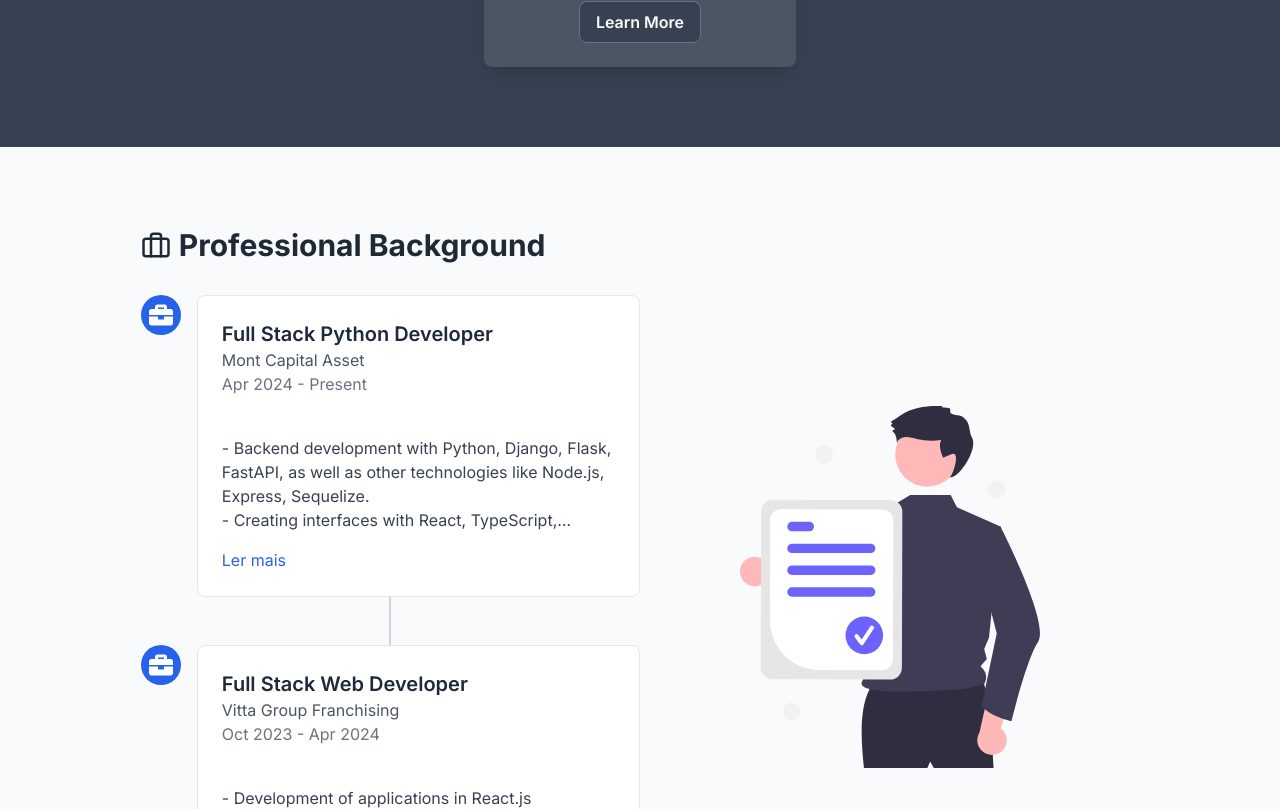
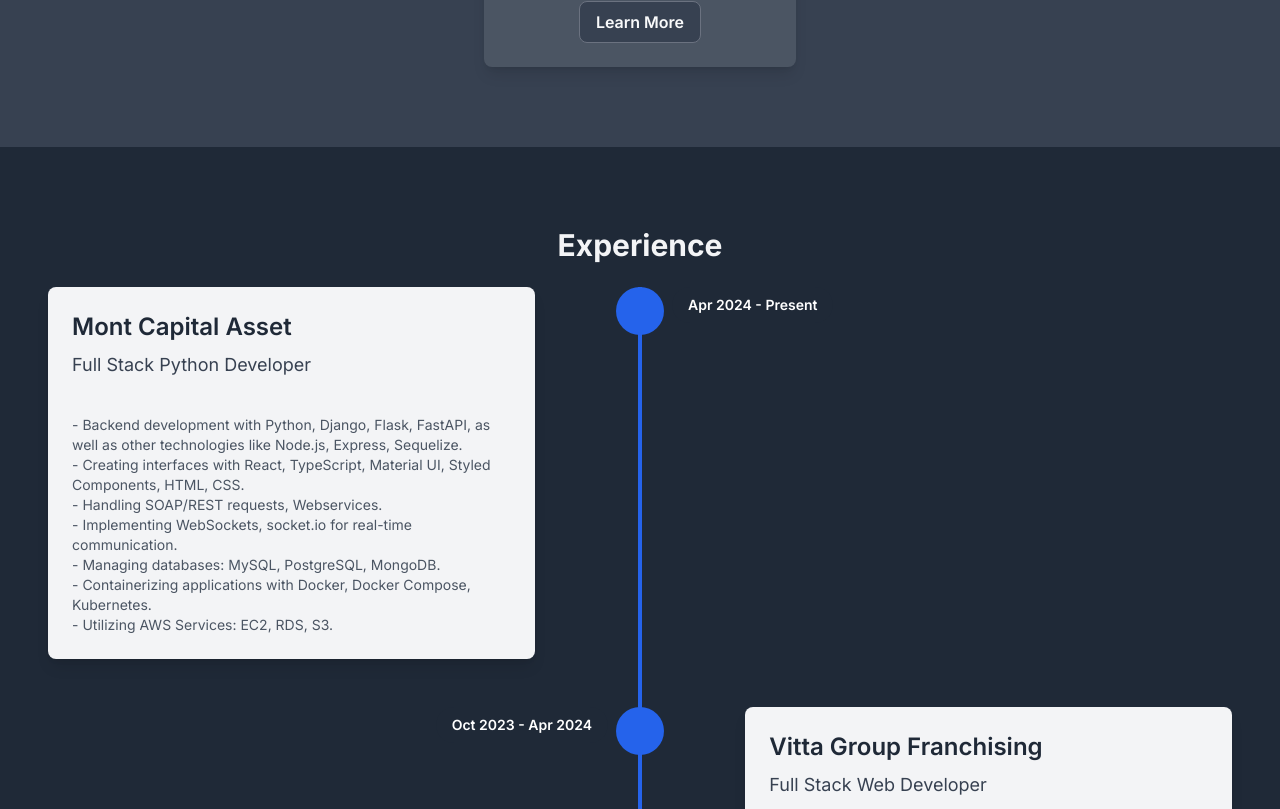
Before and after one commit to LucasNoliveira/portfolio-page, a Next.js app: page / in a window 1280 px wide. Shown: the part 1791-2600 px from the top of the page. Built offline with nearby package versions, Linux system fonts and the light colour scheme.

Commit message:
company logos

```diff
--- a/src/app/components/Experiences.tsx
+++ b/src/app/components/Experiences.tsx
@@ -1,117 +1,74 @@
 'use client';
-import { FC, useState } from 'react';
+import { FC } from 'react';
 import { useLanguage } from '../context/LanguageContext';
-import { FaBriefcase } from 'react-icons/fa';
-import Image from 'next/image';
-import { FiBriefcase } from 'react-icons/fi';
-import { motion, useInView } from 'framer-motion';
-import { useRef } from 'react';
+import { motion } from 'framer-motion';
 
 const ExperienceSection: FC = () => {
     const { translations } = useLanguage();
-    const ref = useRef(null);
-    const isInView = useInView(ref, { amount: 0.4, once: true }); // Aqui usamos "amount"
+    const { experiences } = translations;
 
     return (
-        <section ref={ref} className="bg-gray-50 py-20" id='experiences'>
+        <section className="bg-gray-800 py-20 px-10" id="experience">
             <div className="container mx-auto px-4">
-            <div className="w-4/5 mx-auto">
-                <motion.div
+                <motion.h2
+                    className="text-3xl font-bold text-gray-100 text-center mb-6"
                     initial={{ opacity: 0, y: 50 }}
-                    animate={isInView ? { opacity: 1, y: 0 } : {}}
+                    animate={{ opacity: 1, y: 0 }}
                     transition={{ duration: 0.8, ease: 'easeOut' }}
-                    className="flex flex-col md:flex-row"
                 >
-                    {/* Seção de Experiência */}
-                    <motion.div
-                        className="w-full md:w-1/2 relative"
-                        initial={{ opacity: 0, x: -50 }}
-                        animate={isInView ? { opacity: 1, x: 0 } : {}}
-                        transition={{ duration: 0.8, ease: 'easeOut' }}
-                    >
-                        <h2 className="text-3xl font-bold text-gray-800 text-center md:text-center mb-12 md:mb-8 flex items-center justify-center md:justify-start">
-                            <FiBriefcase className="mr-2" />
-                            {translations.professionalBackground}
-                        </h2>
+                    {translations.experience}
+                </motion.h2>
 
-                        <div className="relative">
-                            <div className="absolute top-0 left-1/2 transform -translate-x-1/2 w-0.5 bg-gray-300 h-full"></div>
-                            <div className="flex flex-col space-y-12">
-                                {translations.experiences.map((experience: any, index: number) => (
-                                    <ExperienceItem
-                                        key={index}
-                                        experience={experience}
-                                        isInView={isInView}
-                                        index={index}
-                                    />
-                                ))}
-                            </div>
-                        </div>
-                    </motion.div>
+                <div className="relative">
+                    <div className="absolute left-1/2 transform -translate-x-1/2 h-full w-1 bg-blue-600"></div>
+                    <ul className="space-y-12">
+                        {experiences.map((exp, index) => (
+                            <motion.li
+                                key={index}
+                                className={`flex ${index % 2 === 0 ? 'justify-start' : 'justify-end'} relative`}
+                                initial={{ opacity: 0, x: index % 2 === 0 ? -100 : 100 }}
+                                animate={{ opacity: 1, x: 0 }}
+                                transition={{ duration: 0.8, ease: 'easeOut', delay: index * 0.3 }}
+                            >
+                                {/* Timeline Circle with Logo */}
+                                <div className="absolute left-1/2 transform -translate-x-1/2 bg-blue-600 rounded-full w-12 h-12 flex items-center justify-center">
+                                    {exp.logo && (
+                                        <img
+                                            src={exp.logo}
+                                            alt={`${exp.company} logo`}
+                                            className="w-10 h-10 object-contain rounded-full"
+                                        />
+                                    )}
+                                </div>
 
-                    {/* Imagem à direita */}
-                    <motion.div
-                        className="w-full md:w-1/2 flex items-center justify-center"
-                        initial={{ opacity: 0, x: 50 }}
-                        animate={isInView ? { opacity: 1, x: 0 } : {}}
-                        transition={{ duration: 0.8, ease: 'easeOut' }}
-                    >
-                        <Image
-                            src="/professional.svg"
-                            alt="Experience Illustration"
-                            width={300}
-                            height={300}
-                            className="object-cover rounded-lg"
-                        />
-                    </motion.div>
-                </motion.div>
+                                {/* Experience Card */}
+                                <div
+                                    className={`w-full md:w-5/12 p-6 bg-gray-100 rounded-lg shadow-lg transform ${
+                                        index % 2 === 0 ? '-translate-x-2' : 'translate-x-2'
+                                    }`}
+                                >
+                                    <h3 className="text-2xl font-semibold text-gray-800 mb-2">
+                                        {exp.company}
+                                    </h3>
+                                    <p className="text-lg text-gray-700">{exp.role}</p>
+                                    <p className="text-sm text-gray-600 mt-4 whitespace-pre-line">{exp.description}</p>
+                                </div>
+
+                                {/* Duration */}
+                                <div
+                                    className={`absolute ${
+                                        index % 2 === 0 ? 'left-1/2 translate-x-8' : 'right-1/2 -translate-x-8'
+                                    }  bg-gray-800 text-white text-sm font-semibold px-4 py-2 rounded-full`}
+                                >
+                                    {exp.startDate} - {exp.endDate}
+                                </div>
+                            </motion.li>
+                        ))}
+                    </ul>
                 </div>
             </div>
         </section>
     );
 };
 
-interface ExperienceItemProps {
-    experience: any;
-    isInView: boolean;
-    index: number;
-}
-
-const ExperienceItem: FC<ExperienceItemProps> = ({ experience, isInView, index }) => {
-    const [isExpanded, setIsExpanded] = useState(false);
-
-    const toggleExpand = () => setIsExpanded(!isExpanded);
-
-    return (
-        <motion.div
-            className="relative flex items-start"
-            initial={{ opacity: 0, scale: 0.8 }}
-            animate={isInView ? { opacity: 1, scale: 1 } : {}}
-            transition={{ duration: 0.5, delay: index * 0.2 }}
-        >
-            <div className="flex-shrink-0 w-10 h-10 bg-blue-600 rounded-full flex items-center justify-center text-white">
-                <FaBriefcase className="h-6 w-6" />
-            </div>
-            <div className="ml-4 flex-1">
-                <div className="bg-white p-6 rounded-lg border border-gray-200 hover:shadow-xl transition-shadow duration-300">
-                    <h3 className="text-xl font-semibold text-gray-800">{experience.role}</h3>
-                    <p className="text-gray-600">{experience.company}</p>
-                    <p className="text-gray-500">{experience.startDate} - {experience.endDate}</p>
-                    <p className={`text-gray-700 mt-4 whitespace-pre-line ${isExpanded ? '' : 'line-clamp-5'}`}>
-                        {experience.description}
-                    </p>
-                    {experience.description.split('\n').length > 5 && (
-                        <button
-                            onClick={toggleExpand}
-                            className="mt-4 text-blue-600 hover:text-blue-800 transition-colors duration-300"
-                        >
-                            {isExpanded ? 'Ler menos' : 'Ler mais'}
-                        </button>
-                    )}
-                </div>
-            </div>
-        </motion.div>
-    );
-};
-
 export default ExperienceSection;
```
Also changed, not shown: public/img/company_logos/montcapitalasset_logo.jpeg (added), public/img/company_logos/vitta_logo.jpeg (added).
